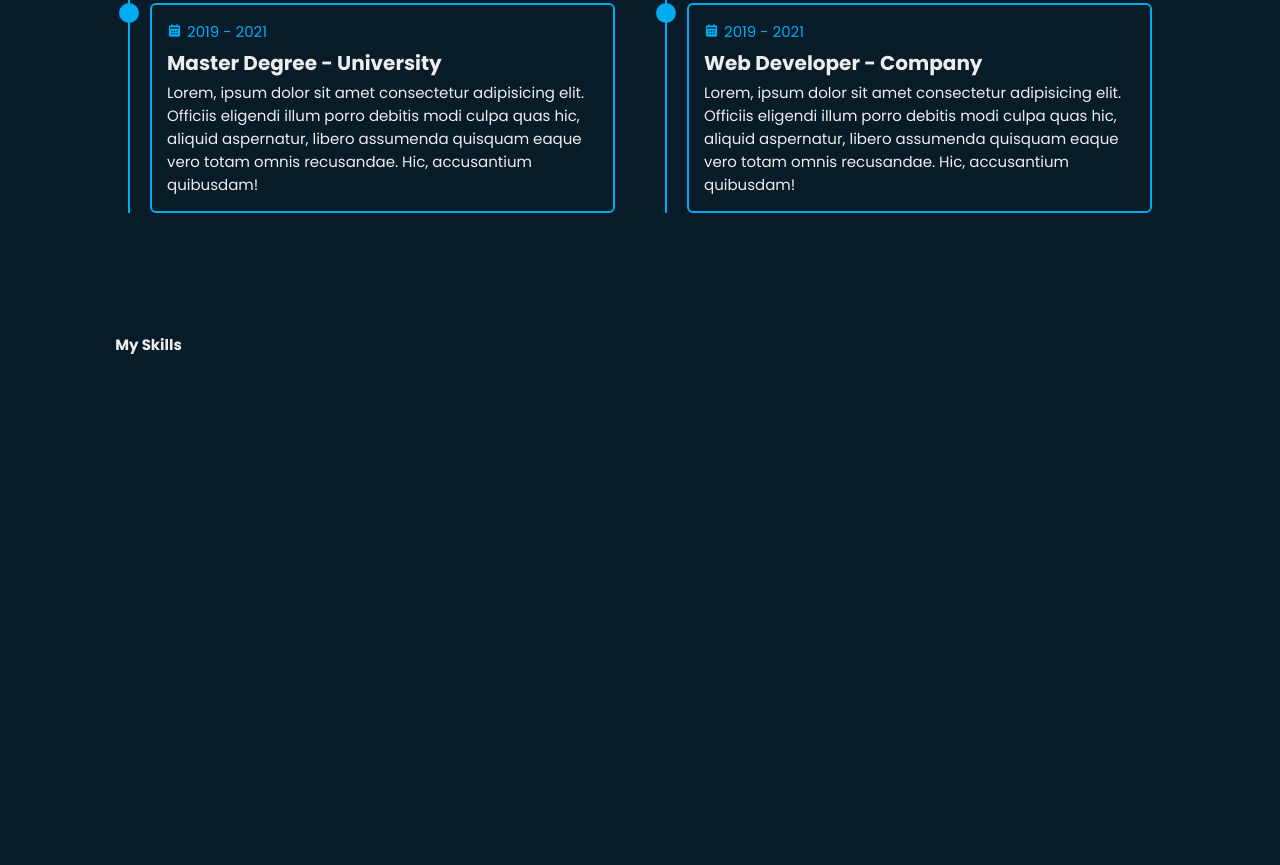
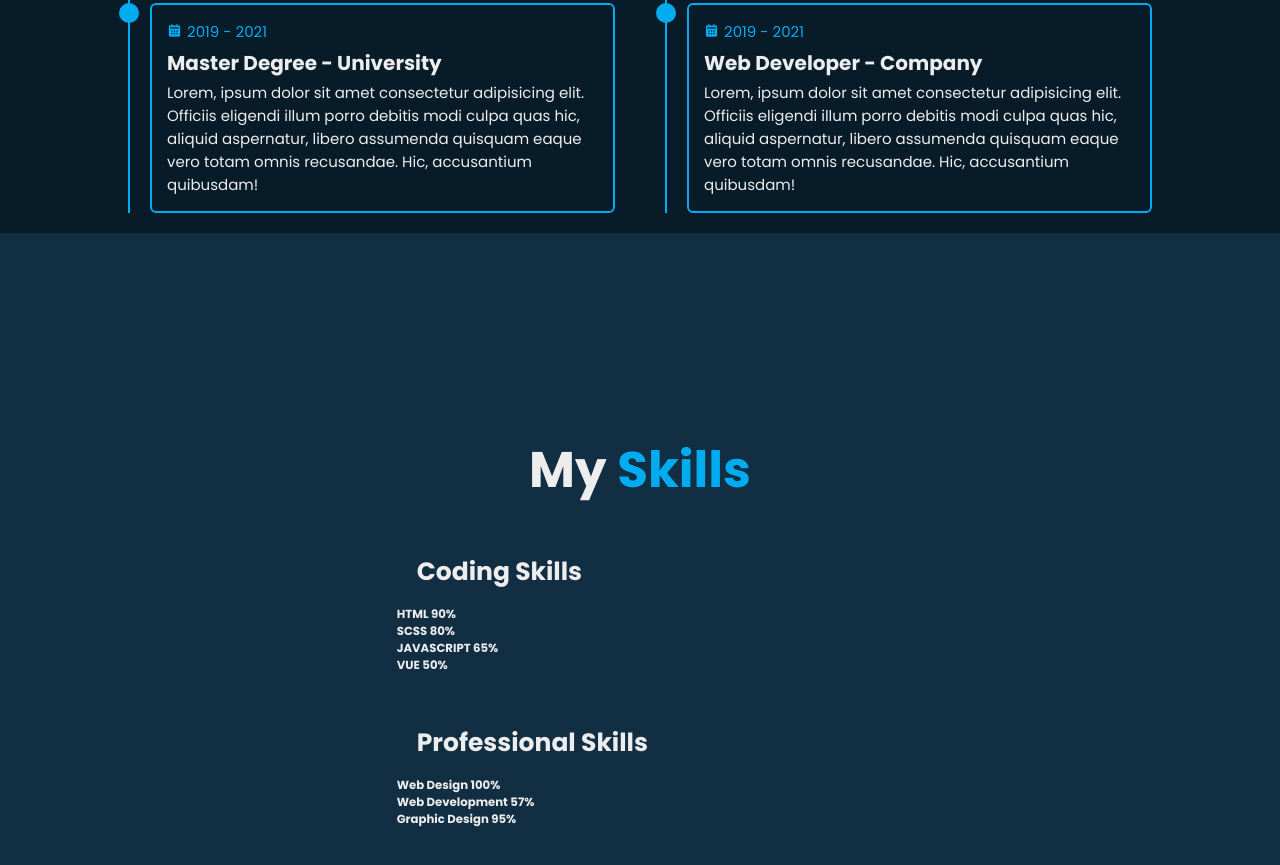
Before and after one commit to AndreiExtr/Portfolio, a plain HTML site: page index.html in a window 1280 px wide. Shown: the part 2225-3090 px from the top of the page. Drawn offline with nearby package versions, Linux system fonts and the light colour scheme.

Commit message:
add skills

```diff
--- a/index.html
+++ b/index.html
@@ -143,6 +143,59 @@
     <!-- skills section design -->
     <section class="skills" id="skills">
         <h2 class="heading">My <span>Skills</span></h2>
+
+        <div class="skills-row">
+            <div class="skills-column">
+                <h3 class="title">Coding Skills</h3>
+
+                <div class="skills-box">
+                    <div class="skills-content">
+                        <div class="progress">
+                            <h3>HTML <span>90%</span></h3>
+                            <div class="bar"><span></span></div>
+                        </div>
+
+                        <div class="progress">
+                            <h3>SCSS <span>80%</span></h3>
+                            <div class="bar"><span></span></div>
+                        </div>
+
+                        <div class="progress">
+                            <h3>JAVASCRIPT <span>65%</span></h3>
+                            <div class="bar"><span></span></div>
+                        </div>
+
+                        <div class="progress">
+                            <h3>VUE <span>50%</span></h3>
+                            <div class="bar"><span></span></div>
+                        </div>
+                    </div>
+                </div>
+            </div>
+
+            <div class="skills-column">
+                <h3 class="title">Professional Skills</h3>
+
+                <div class="skills-box">
+                    <div class="skills-content">
+                        <div class="progress">
+                            <h3>Web Design <span>100%</span></h3>
+                            <div class="bar"><span></span></div>
+                        </div>
+
+                        <div class="progress">
+                            <h3>Web Development <span>57%</span></h3>
+                            <div class="bar"><span></span></div>
+                        </div>
+
+                        <div class="progress">
+                            <h3>Graphic Design <span>95%</span></h3>
+                            <div class="bar"><span></span></div>
+                        </div>
+                    </div>
+                </div>
+            </div>
+        </div>
     </section>
 
     <!-- contact section design -->
--- a/scss/style.scss
+++ b/scss/style.scss
@@ -493,3 +493,40 @@ section{
     }
   }
 }
+
+.skills{
+  display: flex;
+  flex-direction: column;
+  align-items: center;
+  justify-content: center;
+  padding: 0 10%;
+  width: 100%;
+  background-color: var(--second-bg-color);
+  gap: 2rem;
+
+  .heading{
+    font-size: 5rem;
+    font-weight: 700;
+    line-height: 1.3;
+    margin-bottom: 3rem;
+
+    span{
+      color: var(--main-color);
+    }
+  }
+
+  .skills-row{
+    display: flex;
+    flex-wrap: wrap;
+    gap: 5rem;
+
+    .skills-column{
+      flex: 1 1 40rem;
+
+      .title{
+        font-size: 2.5rem;
+        margin: 0 0 1.5rem 2rem;
+      }
+    }
+  }
+}
```
Also changed, not shown: css/style.css, 1 other file.
